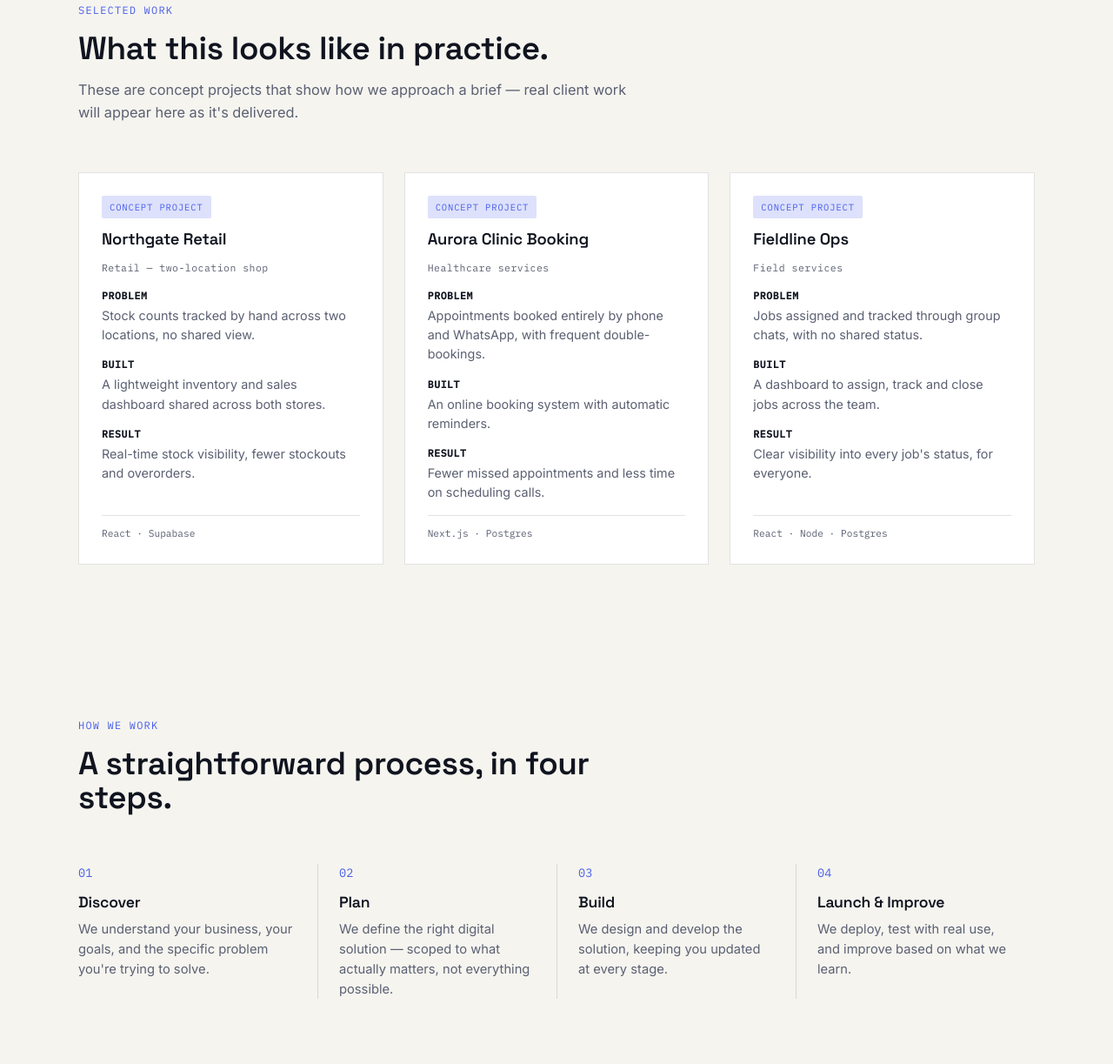
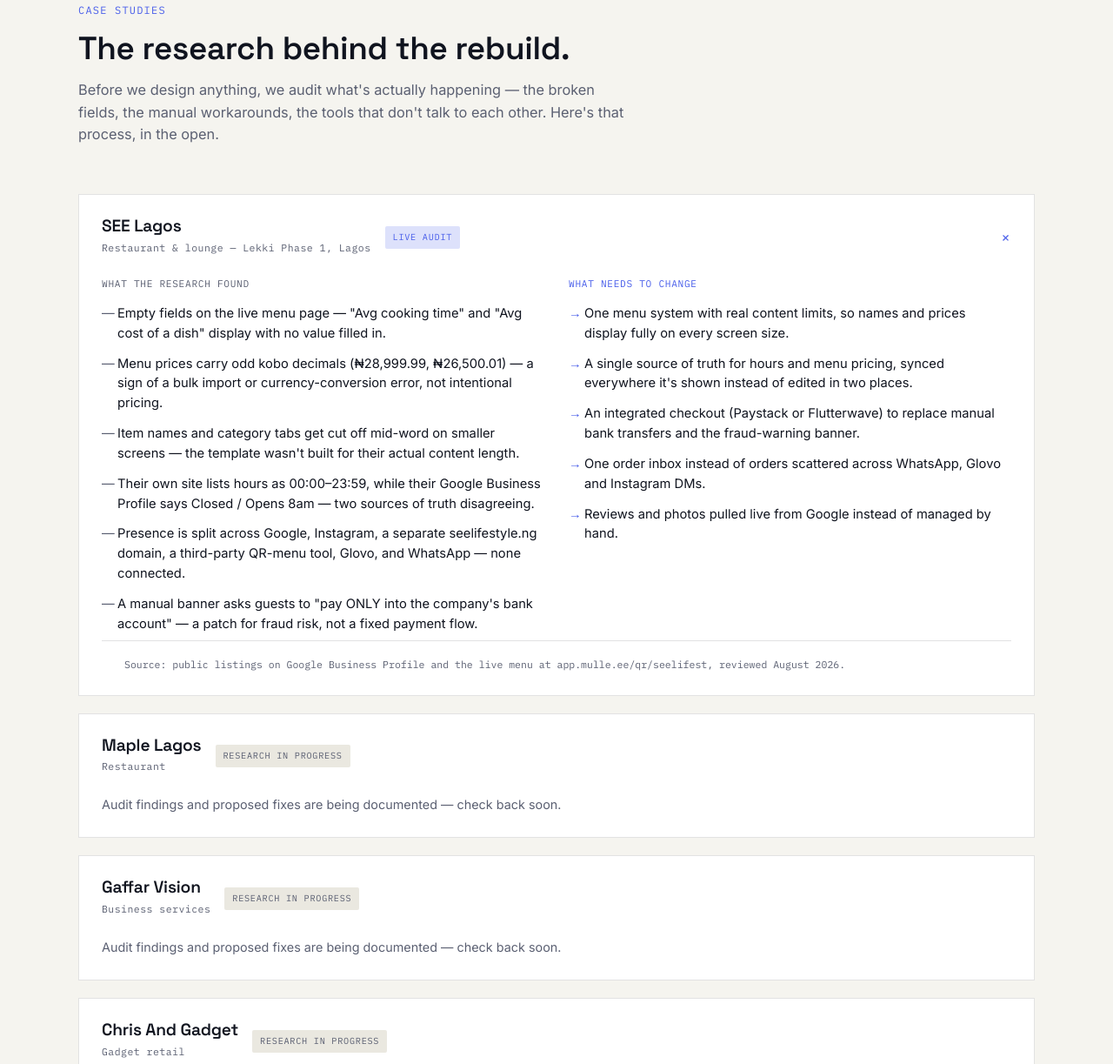
Before and after one commit to omozogiepatrick-maker/Freelance, a plain HTML site: page index.html in a window 1280 px wide. Shown: the part 2430-3653 px from the top of the page at 87% size. Drawn offline with Linux system fonts and the light colour scheme.

Commit message:
index.html
Provaxis

```diff
--- a/index.html
+++ b/index.html
@@ -388,47 +388,100 @@
   }
   @media(min-width:760px){ .ps-solution:before{content:none;} }
 
-  /* ---------- PORTFOLIO ---------- */
-  .work-grid{
-    display:grid;
-    grid-template-columns:1fr;
-    gap:24px;
+  /* ---------- CASE STUDIES ---------- */
+  .case-list{
+    display:flex;
+    flex-direction:column;
+    gap:20px;
   }
-  @media(min-width:820px){ .work-grid{grid-template-columns:repeat(3,1fr);} }
-  .work-card{
+  .case-card{
     border:1px solid var(--line-on-paper);
     background:#fff;
+  }
+  .case-head{
+    padding:26px 26px 22px;
     display:flex;
-    flex-direction:column;
-    padding:26px;
-    gap:14px;
+    flex-wrap:wrap;
+    align-items:center;
+    gap:12px 16px;
+    cursor:pointer;
   }
-  .work-tag{
-    align-self:flex-start;
+  .case-head h3{font-size:1.2rem;font-weight:600;}
+  .case-industry{
     font-family:'IBM Plex Mono',monospace;
-    font-size:0.66rem;
-    letter-spacing:0.08em;
+    font-size:0.72rem;
+    color:var(--muted);
+    letter-spacing:0.04em;
+  }
+  .case-tag{
+    font-family:'IBM Plex Mono',monospace;
+    font-size:0.64rem;
+    letter-spacing:0.07em;
     text-transform:uppercase;
     background:var(--signal-soft);
     color:var(--signal);
     padding:5px 9px;
     border-radius:var(--radius);
   }
-  .work-card h3{font-size:1.15rem;font-weight:600;}
-  .work-industry{
+  .case-tag.pending{background:var(--paper-dim);color:var(--muted);}
+  .case-toggle{
+    margin-left:auto;
+    font-family:'IBM Plex Mono',monospace;
+    color:var(--signal);
+    font-size:1.1rem;
+    transition:transform 0.2s;
+    flex-shrink:0;
+  }
+  .case-card.open .case-toggle{transform:rotate(45deg);}
+  .case-body{
+    max-height:0;
+    overflow:hidden;
+    transition:max-height 0.35s ease;
+  }
+  .case-body-inner{
+    padding:0 26px 30px;
+    display:grid;
+    grid-template-columns:1fr;
+    gap:28px;
+  }
+  @media(min-width:760px){ .case-body-inner{grid-template-columns:1fr 1fr;} }
+  .case-col-label{
+    font-family:'IBM Plex Mono',monospace;
+    font-size:0.7rem;
+    text-transform:uppercase;
+    letter-spacing:0.06em;
+    color:var(--muted);
+    margin-bottom:14px;
+    display:block;
+  }
+  .case-col.fix .case-col-label{color:var(--signal);}
+  .case-col ul{display:flex;flex-direction:column;gap:12px;}
+  .case-col li{
+    font-size:0.92rem;
+    color:var(--ink);
+    padding-left:18px;
+    position:relative;
+  }
+  .case-col.research li:before{
+    content:"—";
+    position:absolute;left:0;color:var(--muted);
+  }
+  .case-col.fix li:before{
+    content:"→";
+    position:absolute;left:0;color:var(--signal);
+  }
+  .case-source{
     font-family:'IBM Plex Mono',monospace;
     font-size:0.72rem;
     color:var(--muted);
-    letter-spacing:0.04em;
+    padding:0 26px 26px;
+    border-top:1px solid var(--line-on-paper);
+    padding-top:18px;
+    margin:0 26px;
   }
-  .work-field{font-size:0.9rem;color:var(--muted);}
-  .work-field b{color:var(--ink);font-weight:600;display:block;font-size:0.72rem;font-family:'IBM Plex Mono',monospace;text-transform:uppercase;letter-spacing:0.05em;margin-bottom:3px;}
-  .work-tech{
-    margin-top:auto;
-    padding-top:12px;
-    border-top:1px solid var(--line-on-paper);
-    font-family:'IBM Plex Mono',monospace;
-    font-size:0.7rem;
+  .case-pending-body{
+    padding:0 26px 26px;
+    font-size:0.9rem;
     color:var(--muted);
   }
 
@@ -967,42 +1020,98 @@
     </div>
   </section>
 
-  <!-- WORK -->
+  <!-- WORK / CASE STUDIES -->
   <section id="work">
     <div class="wrap">
       <div class="section-head reveal">
-        <span class="section-eyebrow">Selected work</span>
-        <h2>What this looks like in practice.</h2>
-        <p>These are concept projects that show how we approach a brief — real client work will appear here as it's delivered.</p>
+        <span class="section-eyebrow">Case studies</span>
+        <h2>The research behind the rebuild.</h2>
+        <p>Before we design anything, we audit what's actually happening — the broken fields, the manual workarounds, the tools that don't talk to each other. Here's that process, in the open.</p>
       </div>
-      <div class="work-grid reveal">
-        <div class="work-card">
-          <span class="work-tag">Concept Project</span>
-          <h3>Northgate Retail</h3>
-          <span class="work-industry">Retail — two-location shop</span>
-          <div class="work-field"><b>Problem</b>Stock counts tracked by hand across two locations, no shared view.</div>
-          <div class="work-field"><b>Built</b>A lightweight inventory and sales dashboard shared across both stores.</div>
-          <div class="work-field"><b>Result</b>Real-time stock visibility, fewer stockouts and overorders.</div>
-          <div class="work-tech">React · Supabase</div>
+
+      <div class="case-list reveal" id="caseList">
+
+        <div class="case-card open" id="caseSeeLagos">
+          <div class="case-head">
+            <div>
+              <h3>SEE Lagos</h3>
+              <span class="case-industry">Restaurant &amp; lounge — Lekki Phase 1, Lagos</span>
+            </div>
+            <span class="case-tag">Live Audit</span>
+            <span class="case-toggle">+</span>
+          </div>
+          <div class="case-body">
+            <div class="case-body-inner">
+              <div class="case-col research">
+                <span class="case-col-label">What the research found</span>
+                <ul>
+                  <li>Empty fields on the live menu page — "Avg cooking time" and "Avg cost of a dish" display with no value filled in.</li>
+                  <li>Menu prices carry odd kobo decimals (₦28,999.99, ₦26,500.01) — a sign of a bulk import or currency-conversion error, not intentional pricing.</li>
+                  <li>Item names and category tabs get cut off mid-word on smaller screens — the template wasn't built for their actual content length.</li>
+                  <li>Their own site lists hours as 00:00–23:59, while their Google Business Profile says Closed / Opens 8am — two sources of truth disagreeing.</li>
+                  <li>Presence is split across Google, Instagram, a separate seelifestyle.ng domain, a third-party QR-menu tool, Glovo, and WhatsApp — none connected.</li>
+                  <li>A manual banner asks guests to "pay ONLY into the company's bank account" — a patch for fraud risk, not a fixed payment flow.</li>
+                </ul>
+              </div>
+              <div class="case-col fix">
+                <span class="case-col-label">What needs to change</span>
+                <ul>
+                  <li>One menu system with real content limits, so names and prices display fully on every screen size.</li>
+                  <li>A single source of truth for hours and menu pricing, synced everywhere it's shown instead of edited in two places.</li>
+                  <li>An integrated checkout (Paystack or Flutterwave) to replace manual bank transfers and the fraud-warning banner.</li>
+                  <li>One order inbox instead of orders scattered across WhatsApp, Glovo and Instagram DMs.</li>
+                  <li>Reviews and photos pulled live from Google instead of managed by hand.</li>
+                </ul>
+              </div>
+            </div>
+          </div>
+          <div class="case-source">Source: public listings on Google Business Profile and the live menu at app.mulle.ee/qr/seelifest, reviewed August 2026.</div>
         </div>
-        <div class="work-card">
-          <span class="work-tag">Concept Project</span>
-          <h3>Aurora Clinic Booking</h3>
-          <span class="work-industry">Healthcare services</span>
-          <div class="work-field"><b>Problem</b>Appointments booked entirely by phone and WhatsApp, with frequent double-bookings.</div>
-          <div class="work-field"><b>Built</b>An online booking system with automatic reminders.</div>
-          <div class="work-field"><b>Result</b>Fewer missed appointments and less time on scheduling calls.</div>
-          <div class="work-tech">Next.js · Postgres</div>
+
+        <div class="case-card">
+          <div class="case-head">
+            <div>
+              <h3>Maple Lagos</h3>
+              <span class="case-industry">Restaurant</span>
+            </div>
+            <span class="case-tag pending">Research in progress</span>
+          </div>
+          <div class="case-pending-body">Audit findings and proposed fixes are being documented — check back soon.</div>
         </div>
-        <div class="work-card">
-          <span class="work-tag">Concept Project</span>
-          <h3>Fieldline Ops</h3>
-          <span class="work-industry">Field services</span>
-          <div class="work-field"><b>Problem</b>Jobs assigned and tracked through group chats, with no shared status.</div>
-          <div class="work-field"><b>Built</b>A dashboard to assign, track and close jobs across the team.</div>
-          <div class="work-field"><b>Result</b>Clear visibility into every job's status, for everyone.</div>
-          <div class="work-tech">React · Node · Postgres</div>
+
+        <div class="case-card">
+          <div class="case-head">
+            <div>
+              <h3>Gaffar Vision</h3>
+              <span class="case-industry">Business services</span>
+            </div>
+            <span class="case-tag pending">Research in progress</span>
+          </div>
+          <div class="case-pending-body">Audit findings and proposed fixes are being documented — check back soon.</div>
         </div>
+
+        <div class="case-card">
+          <div class="case-head">
+            <div>
+              <h3>Chris And Gadget</h3>
+              <span class="case-industry">Gadget retail</span>
+            </div>
+            <span class="case-tag pending">Research in progress</span>
+          </div>
+          <div class="case-pending-body">Audit findings and proposed fixes are being documented — check back soon.</div>
+        </div>
+
+        <div class="case-card">
+          <div class="case-head">
+            <div>
+              <h3>KOAM Star — XSTO Media</h3>
+              <span class="case-industry">TV production / entertainment</span>
+            </div>
+            <span class="case-tag pending">Research in progress</span>
+          </div>
+          <div class="case-pending-body">Audit findings and proposed fixes are being documented — check back soon.</div>
+        </div>
+
       </div>
     </div>
   </section>
@@ -1332,6 +1441,26 @@
     });
   });
 
+  // case study accordion (only cards with an expandable body)
+  document.querySelectorAll('.case-card').forEach(card => {
+    const head = card.querySelector('.case-head');
+    const body = card.querySelector('.case-body');
+    if (!body) return; // pending cards have no expandable body
+    if (card.classList.contains('open')) {
+      body.style.maxHeight = body.scrollHeight + 'px';
+    }
+    head.addEventListener('click', () => {
+      const isOpen = card.classList.contains('open');
+      if (isOpen) {
+        card.classList.remove('open');
+        body.style.maxHeight = null;
+      } else {
+        card.classList.add('open');
+        body.style.maxHeight = body.scrollHeight + 'px';
+      }
+    });
+  });
+
   // contact form -> mailto
   const form = document.getElementById('briefForm');
   const success = document.getElementById('formSuccess');
```
